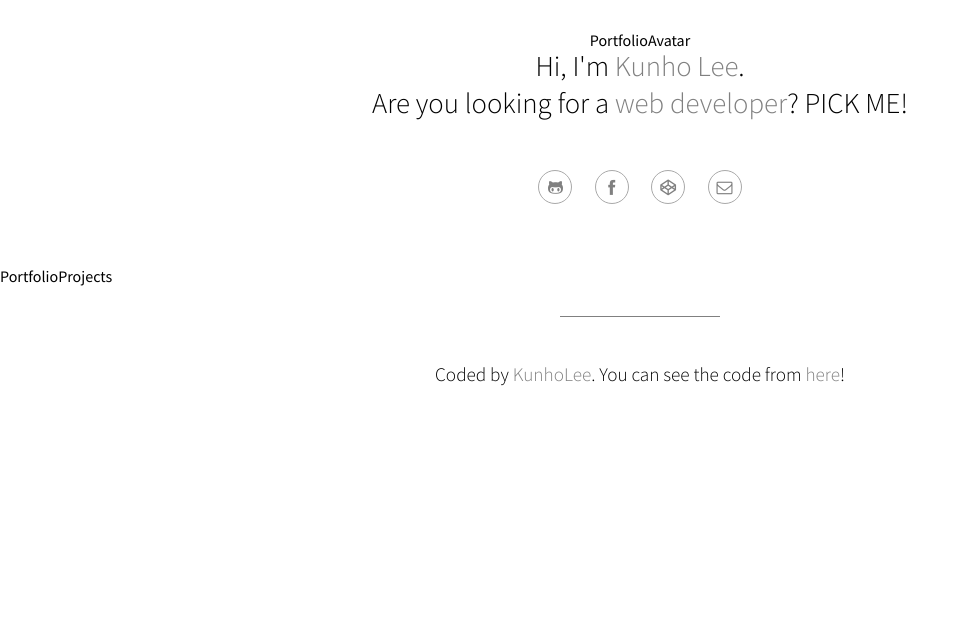
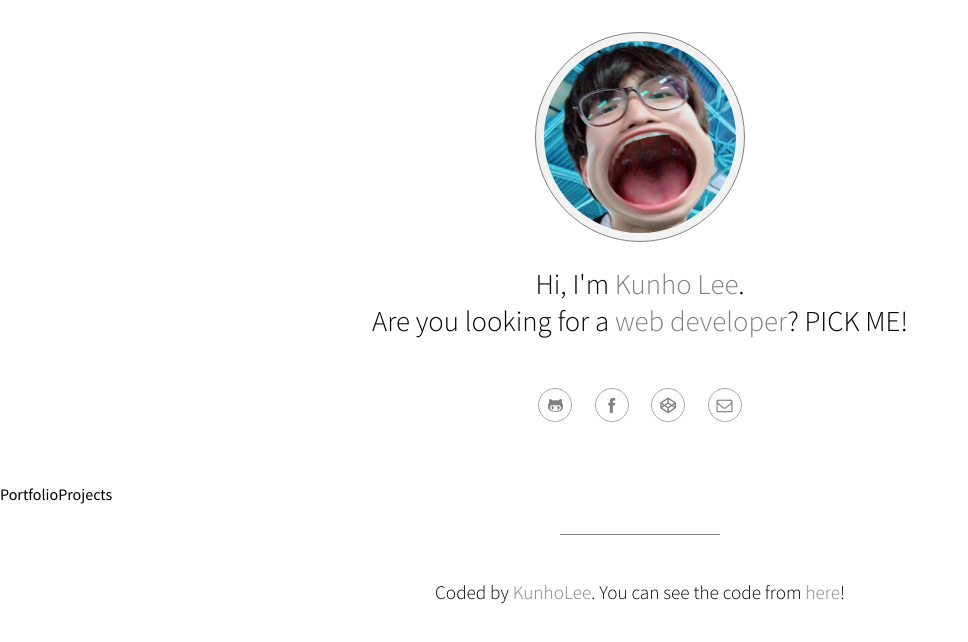
Before and after one commit to daengdaengLee/portfolio, a Vue app: page /#/ in a window 1280 px wide. Shown: the top 642 px of the page, without its empty margins (0-968 px from the left). Built offline with nearby package versions, Linux system fonts and the light colour scheme; the HTML template or start-up script is replaced by a standard one.

Commit message:
header avatar image 작성

```diff
--- a/src/components/PortfolioAvatar.vue
+++ b/src/components/PortfolioAvatar.vue
@@ -1,12 +1,34 @@
 <template>
-  <p>PortfolioAvatar</p>
+  <span class="PortfolioAvatar">
+    <img src="../assets/avatarimage.jpg" alt="프로필 이미지">
+  </span>
 </template>
 
 <script>
 export default {
   name: 'PortfolioAvatar',
+  props: {
+    imgUrl: {
+      type: String,
+      default() { return '#'; },
+    },
+  },
 };
 </script>
 
-<style>
+<style scoped>
+.PortfolioAvatar {
+  display: inline-block;
+  padding: 0.5rem;
+  border: 1px solid gray;
+  border-radius: 100%;
+  background-color: rgba(0, 0, 0, 0.05);
+  width: 12rem;
+  height: 12rem;
+  margin-bottom: 1.5rem;
+}
+.PortfolioAvatar img {
+  border-radius: 100%;
+  width: 100%;
+}
 </style>
--- a/src/components/PortfolioHeader.vue
+++ b/src/components/PortfolioHeader.vue
@@ -1,6 +1,6 @@
 <template>
   <header class="PortfolioHeader">
-    <portfolio-avatar></portfolio-avatar>
+    <portfolio-avatar :img-url="imgUrl"></portfolio-avatar>
     <h1>
       Hi, I'm <strong>Kunho Lee</strong>.<br>
       Are you looking for a <strong>web developer</strong>? PICK ME!
@@ -22,7 +22,7 @@ import PortfolioAvatar from './PortfolioAvatar';
 
 export default {
   name: 'PortfolioHeader',
-  computed: mapState(['snsContacts']),
+  computed: mapState(['snsContacts', 'imgUrl']),
   components: {
     PortfolioContacts,
     PortfolioAvatar,
--- a/src/store/state.js
+++ b/src/store/state.js
@@ -5,4 +5,5 @@ export default {
     codepenAddress: 'https://codepen.io/daengdaengLee/',
     mailAddress: 'gunho1020@gmail.com',
   },
+  imgUrl: '',
 };
```
Also changed, not shown: src/assets/avatarimage.jpg (added).
